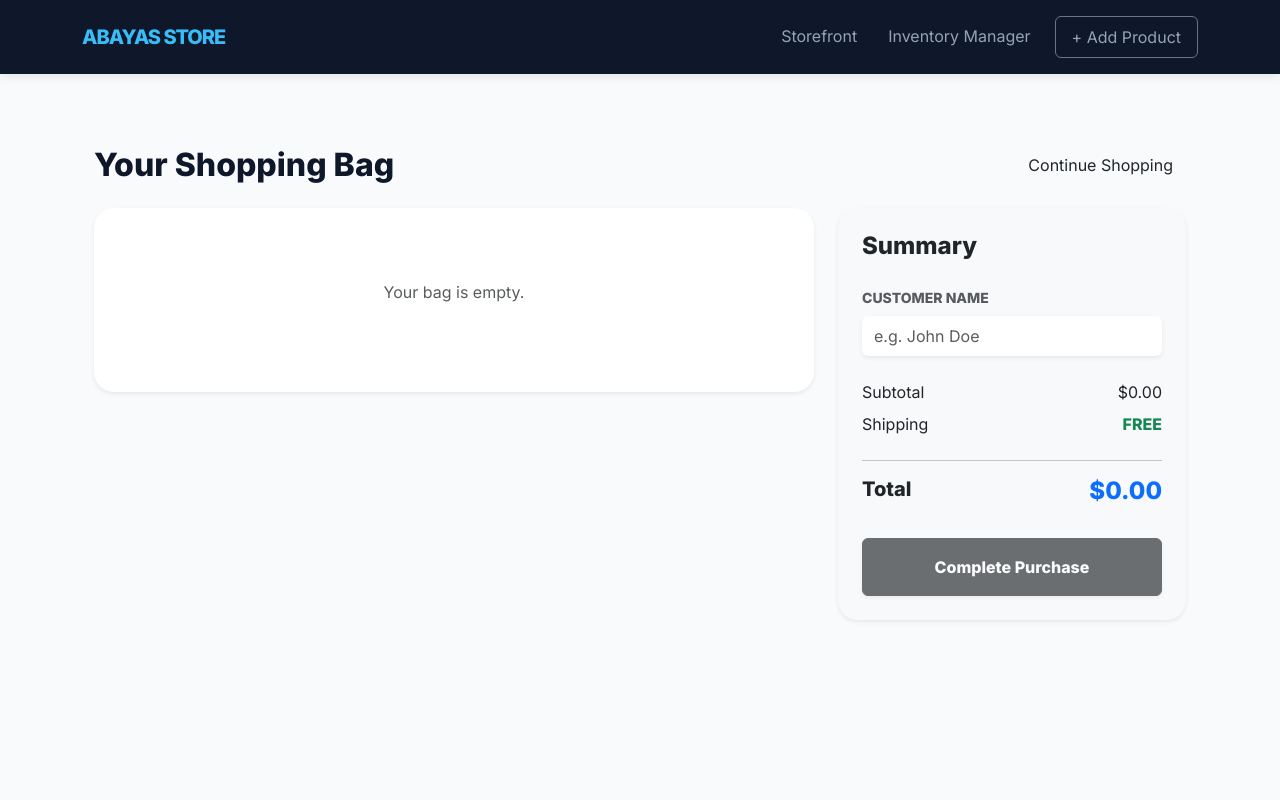
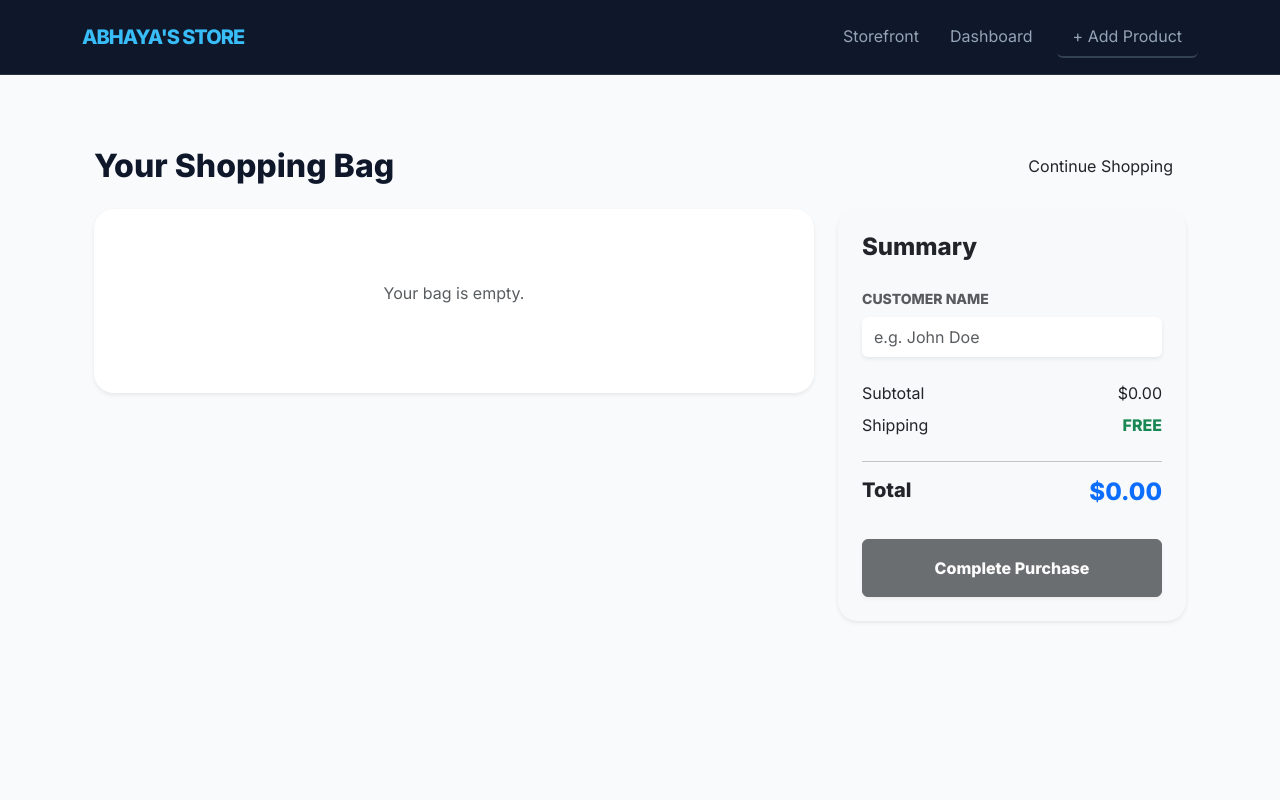
Before and after one commit to Abhayashrestha/super_pos, a Flask app: page /cart in a window 1280 px wide. Run offline with Flask 3, Linux system fonts and the light colour scheme.

Commit message:
refined html and base

```diff
--- a/templates/base.html
+++ b/templates/base.html
@@ -3,43 +3,46 @@
 <head>
     <meta charset="UTF-8">
     <meta name="viewport" content="width=device-width, initial-scale=1.0">
-    <title>Abayas Store - AI POS</title>
+    <title>Abhaya's Store - Magnum Opus</title>
     <link href="https://cdn.jsdelivr.net/npm/bootstrap@5.3.0/dist/css/bootstrap.min.css" rel="stylesheet">
     <link href="https://fonts.googleapis.com/css2?family=Inter:wght@400;600;800&display=swap" rel="stylesheet">
     <style>
-        body { font-family: 'Inter', sans-serif; background-color: #f8fafc; color: #0f172a; }
-        .navbar { background-color: #0f172a !important; box-shadow: 0 2px 10px rgba(0,0,0,0.1); }
-        .logo { font-weight: 800; letter-spacing: -1px; color: #38bdf8 !important; text-transform: uppercase; }
-        .nav-link { color: #94a3b8 !important; font-weight: 500; transition: 0.3s; margin-left: 15px; }
-        .nav-link:hover { color: #38bdf8 !important; }
-        .active-nav { color: #fff !important; }
-        .alert { border-radius: 12px; border: none; shadow: 0 4px 6px rgba(0,0,0,0.05); }
+        :root { --dark-navy: #0f172a; --accent-blue: #38bdf8; --slate-400: #94a3b8; }
+        body { font-family: 'Inter', sans-serif; background-color: #f8fafc; color: var(--dark-navy); min-height: 100vh; }
+        .navbar { background-color: var(--dark-navy) !important; border-bottom: 1px solid rgba(255,255,255,0.1); }
+        .logo { font-weight: 800; letter-spacing: -1px; color: var(--accent-blue) !important; text-transform: uppercase; }
+        .nav-link { color: var(--slate-400) !important; font-weight: 500; transition: 0.3s; margin-left: 15px; border-bottom: 2px solid transparent; }
+        .nav-link:hover, .nav-link.active { color: #fff !important; border-bottom: 2px solid var(--accent-blue); }
+        .alert { border-radius: 12px; border: none; }
+        .main-content { padding-bottom: 50px; }
     </style>
 </head>
 <body>
-    <nav class="navbar navbar-expand-lg navbar-dark py-3">
+    <nav class="navbar navbar-expand-lg navbar-dark sticky-top py-3">
         <div class="container">
-            <a class="navbar-brand logo" href="/">Abayas Store</a>
+            <a class="navbar-brand logo" href="/">Abhaya's Store</a>
             <button class="navbar-toggler" type="button" data-bs-toggle="collapse" data-bs-target="#navbarNav">
                 <span class="navbar-toggler-icon"></span>
             </button>
             <div class="collapse navbar-collapse" id="navbarNav">
                 <div class="navbar-nav ms-auto">
-                    <a class="nav-link" href="/">Storefront</a>
-                    <a class="nav-link" href="/admin">Inventory Manager</a>
-                    <a class="nav-link text-white border border-secondary rounded px-3 ms-lg-3" href="/admin">+ Add Product</a>
+                    <a class="nav-link {{ 'active' if request.endpoint == 'storefront' }}" href="/">Storefront</a>
+                    <a class="nav-link {{ 'active' if request.endpoint == 'dashboard' }}" href="/admin">Dashboard</a>
+                    <a class="nav-link btn btn-outline-info text-white px-3 ms-lg-3" href="/admin" style="border-color: #334155;">+ Add Product</a>
                 </div>
             </div>
         </div>
     </nav>
 
-    <div class="container mt-4">
+    <div class="container mt-4 main-content">
         {% with messages = get_flashed_messages(with_categories=true) %}
           {% if messages %}
             {% for category, message in messages %}
-              <div class="alert alert-{{ 'success' if category == 'success' else 'danger' }} alert-dismissible fade show shadow-sm">
-                {{ message }}
-                <button type="button" class="btn-close" data-bs-dismiss="alert"></button>
+              <div class="alert alert-{{ category if category != 'message' else 'info' }} alert-dismissible fade show shadow-sm" role="alert">
+                <div class="d-flex align-items-center">
+                    <strong>{{ 'System Alert:' if category == 'danger' else 'Notice:' }}</strong>&nbsp;{{ message }}
+                </div>
+                <button type="button" class="btn-close" data-bs-dismiss="alert" aria-label="Close"></button>
               </div>
             {% endfor %}
           {% endif %}
@@ -47,6 +50,8 @@
 
         {% block content %}{% endblock %}
     </div>
+
     <script src="https://cdn.jsdelivr.net/npm/bootstrap@5.3.0/dist/js/bootstrap.bundle.min.js"></script>
+    {% block scripts %}{% endblock %}
 </body>
 </html>
```
